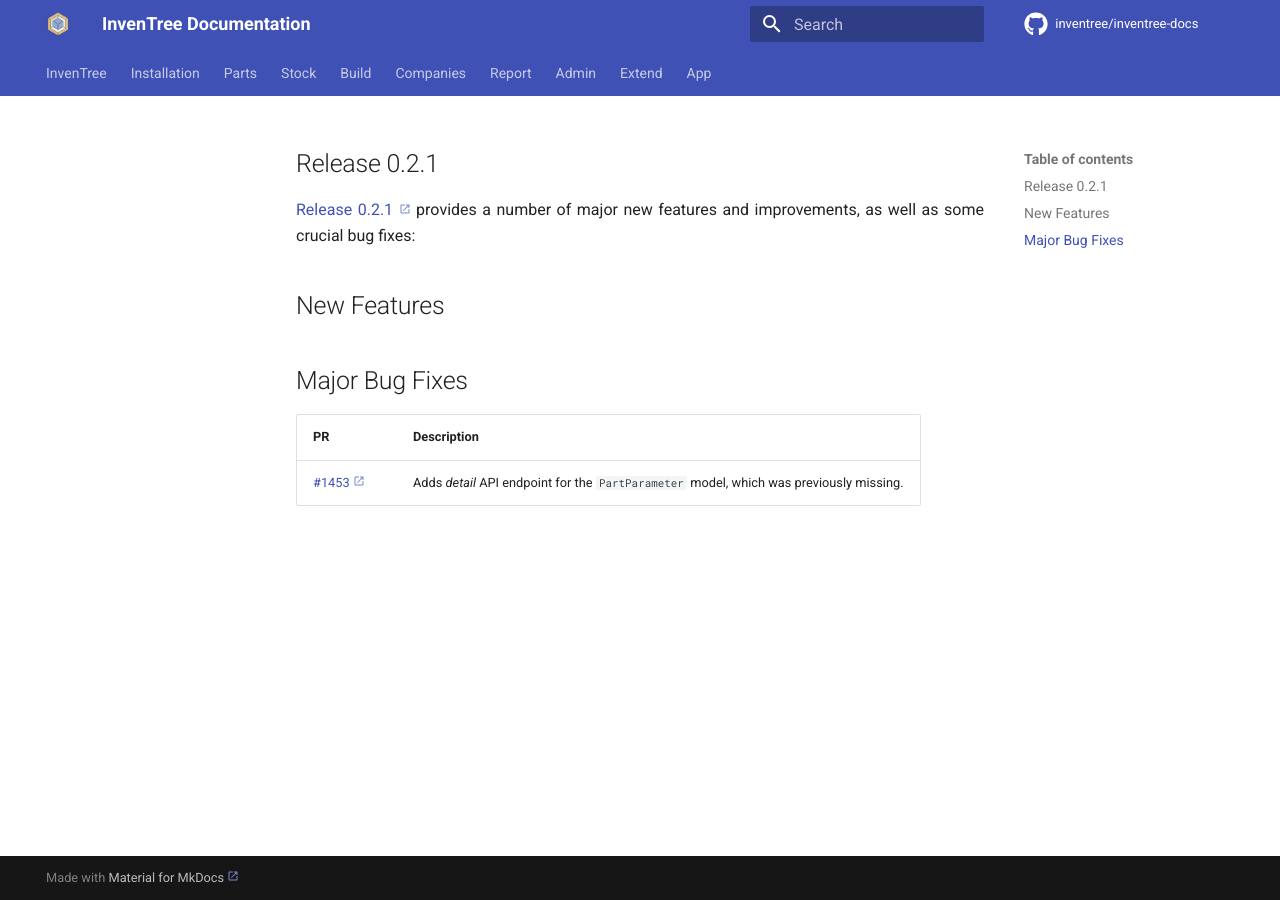
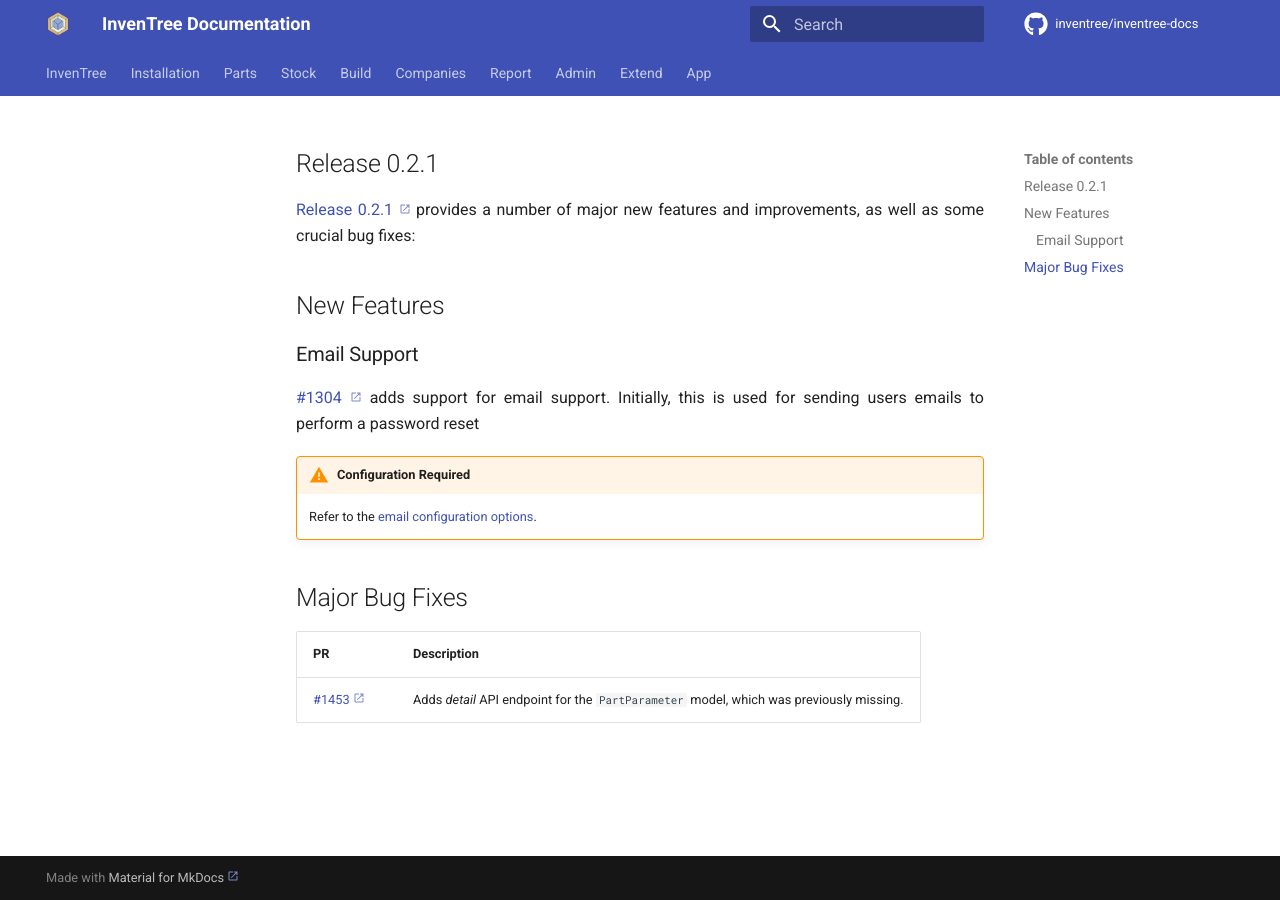
Before and after one commit to inventree/inventree-docs, an MkDocs documentation site: the page built from docs/releases/0.2.1.md, in a window 1280 px wide. Built offline with MkDocs 1.6.1 and Material for MkDocs 9.7.7, drawn with Linux system fonts in a browser that asks for light colours; a script that is not in the unit is left out; comment, search, counter and statistics services are not loaded.

Commit message:
update release notes

```diff
--- a/docs/releases/0.2.1.md
+++ b/docs/releases/0.2.1.md
@@ -8,6 +8,13 @@ title: Release 0.2.1
 
 ## New Features
 
+### Email Support
+
+[#1304](https://github.com/inventree/InvenTree/pull/1304) adds support for email support. Initially, this is used for sending users emails to perform a password reset
+
+!!! warning "Configuration Required"
+    Refer to the [email configuration options](../../start/config/#email-settings).
+
 ## Major Bug Fixes
 
 | PR | Description |
```
